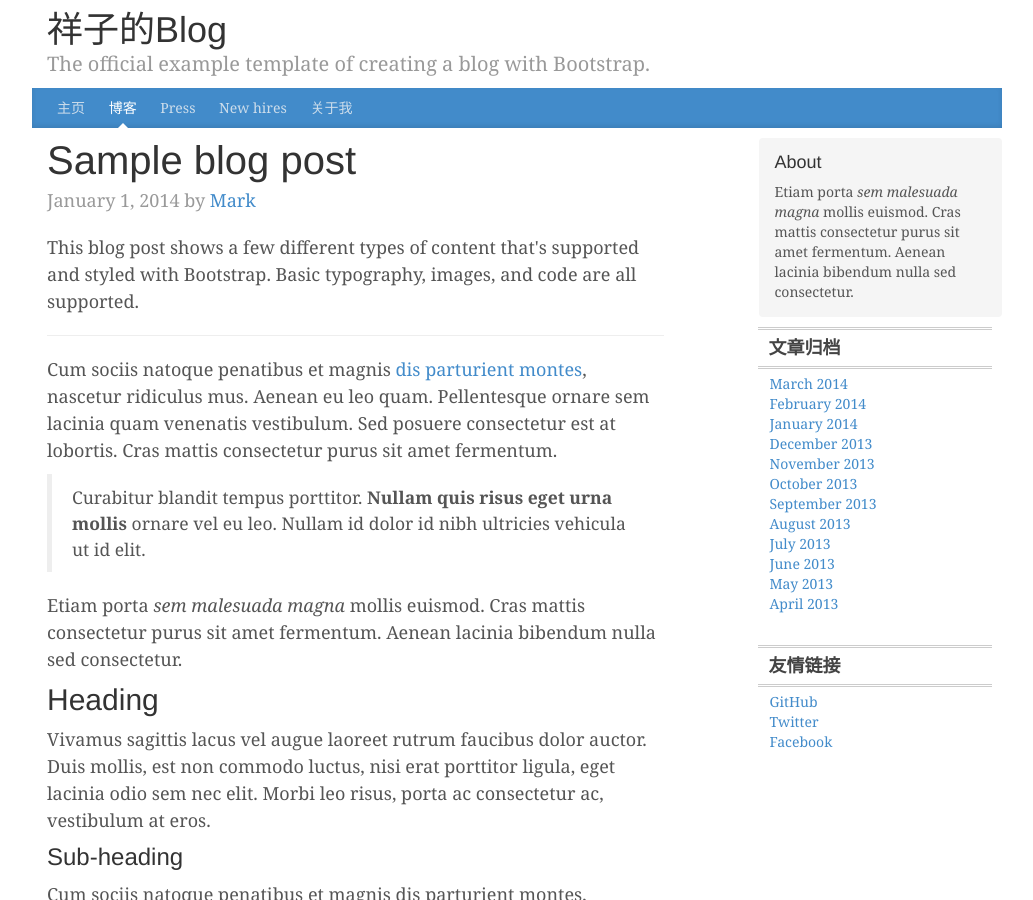
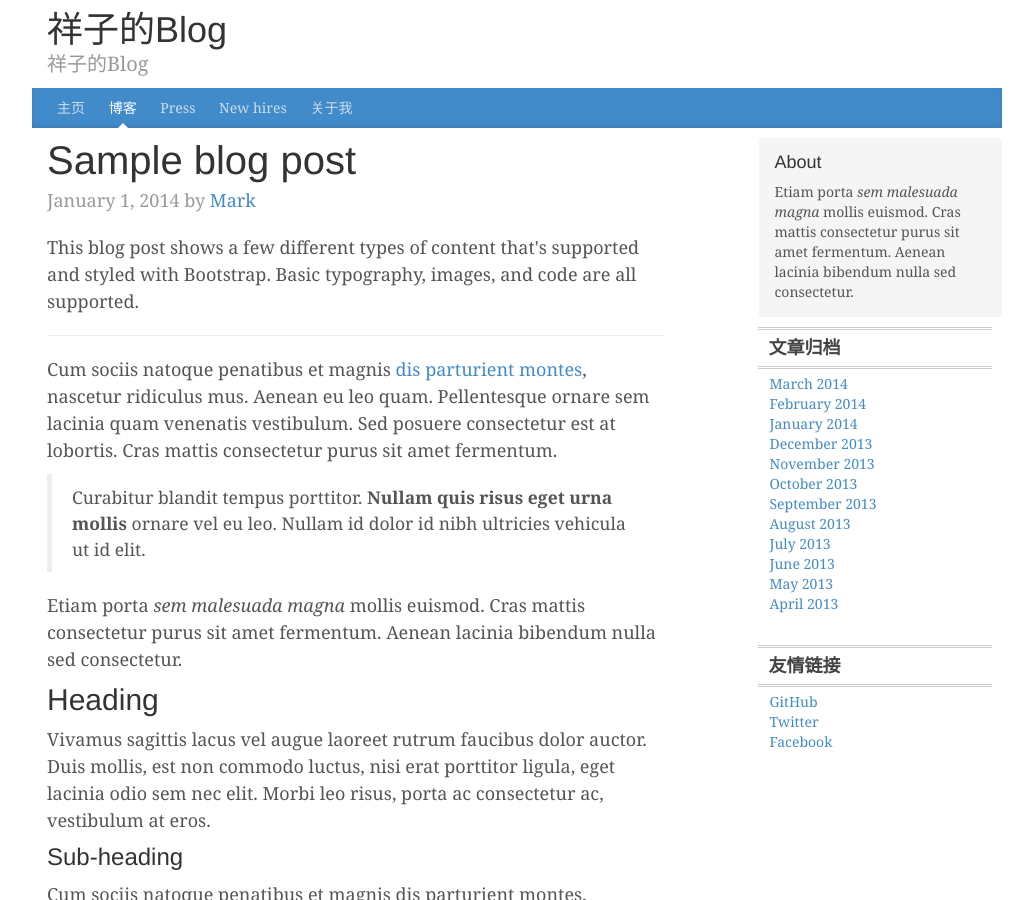
Before and after one commit to hayesSwing/hayesswing.github.com, a Jekyll site: the page built from index.html, in a window 1280 px wide and 900 px high. Shown: the whole window, without its empty margins (123-1156 px from the left). Built offline with Jekyll 4.4.1, drawn with Linux system fonts in a browser that asks for light colours; nearby versions of some CDN libraries; Markdown is read by kramdown in place of the engine named in the settings; the list of posts is cut into pages by our own code.

Commit message:
edit index.html

```diff
--- a/_layouts/index.html
+++ b/_layouts/index.html
@@ -31,7 +31,7 @@
     <div class="blog-header">
       <div class="container">
         <h1 class="blog-title">{{ page.title }}</h1>
-        <p class="lead blog-description">The official example template of creating a blog with Bootstrap.</p>
+        <p class="lead blog-description">{{ page.title }}</p>
       </div>
 	</div>
 
--- a/index.html
+++ b/index.html
@@ -1,6 +1,7 @@
 ---
 layout: index
 title: 祥子的Blog
+desc: 一个苦逼码农的栖息地。
 ---
 <h2>{{ page.title }}</h2>
 <p>最新文章</p>
```
